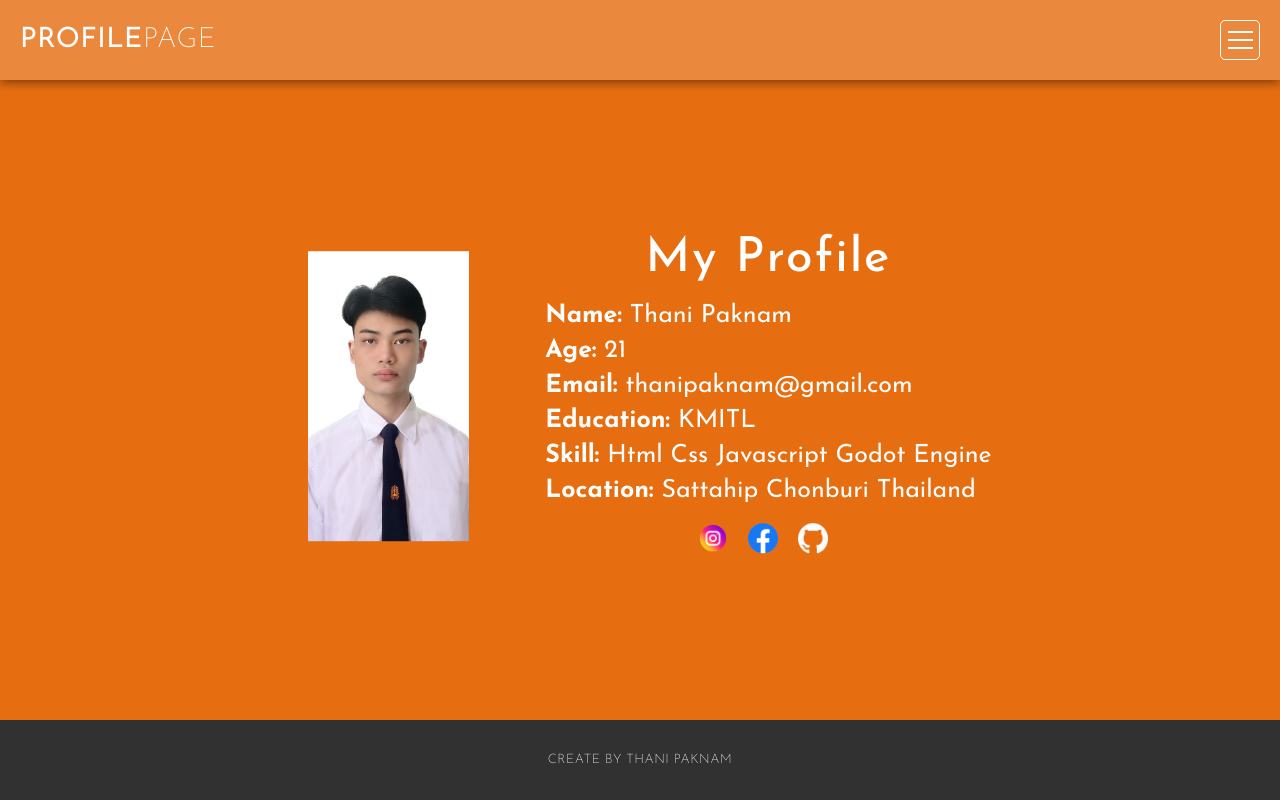
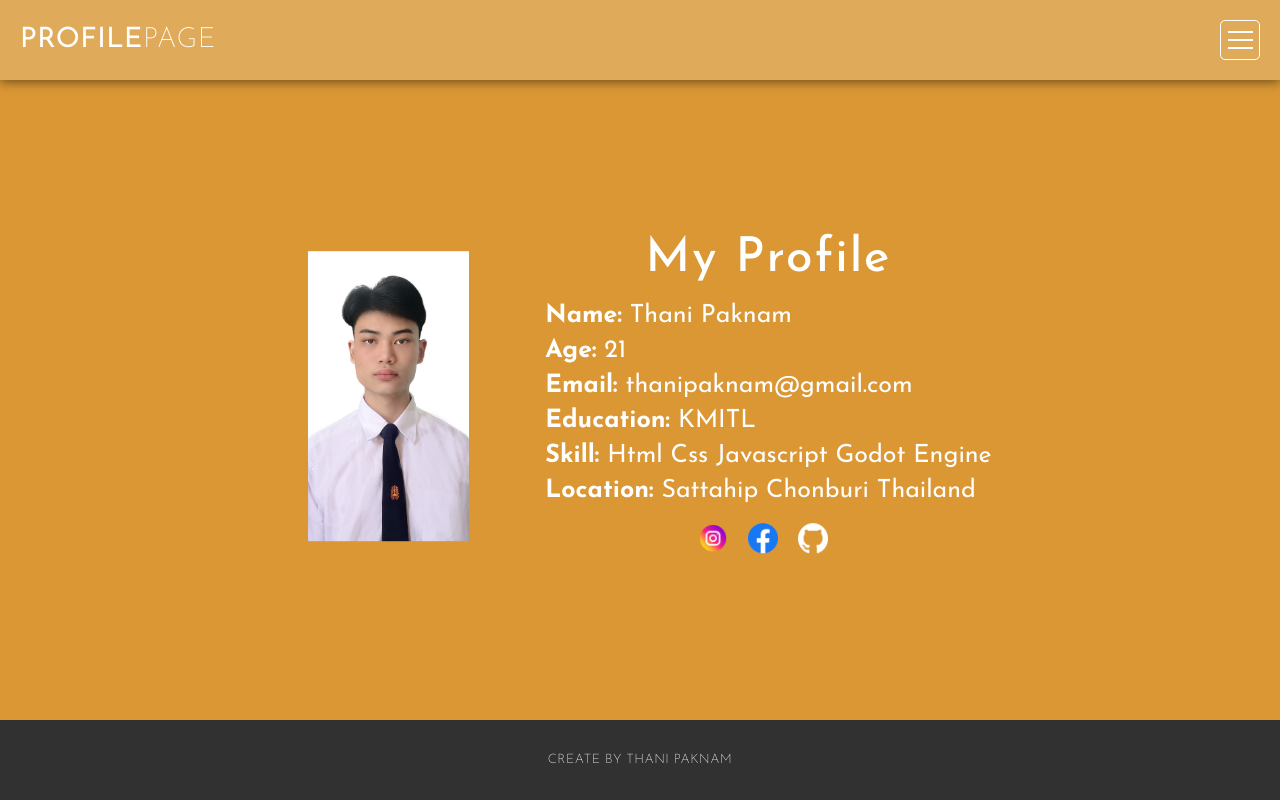
Before and after one commit to tnpn2545/tnpn2545.github.io, a plain HTML site: page profile.html in a window 1280 px wide. Drawn offline with Linux system fonts and the light colour scheme.

Commit message:
ีupdate

```diff
--- a/css/profile.css
+++ b/css/profile.css
@@ -13,7 +13,7 @@
 
 body {
     font-family: 'Josefin Sans', sans-serif;
-    background-color: #e66d10;
+    background-color: #da9734;
 }
 
 nav {
```
